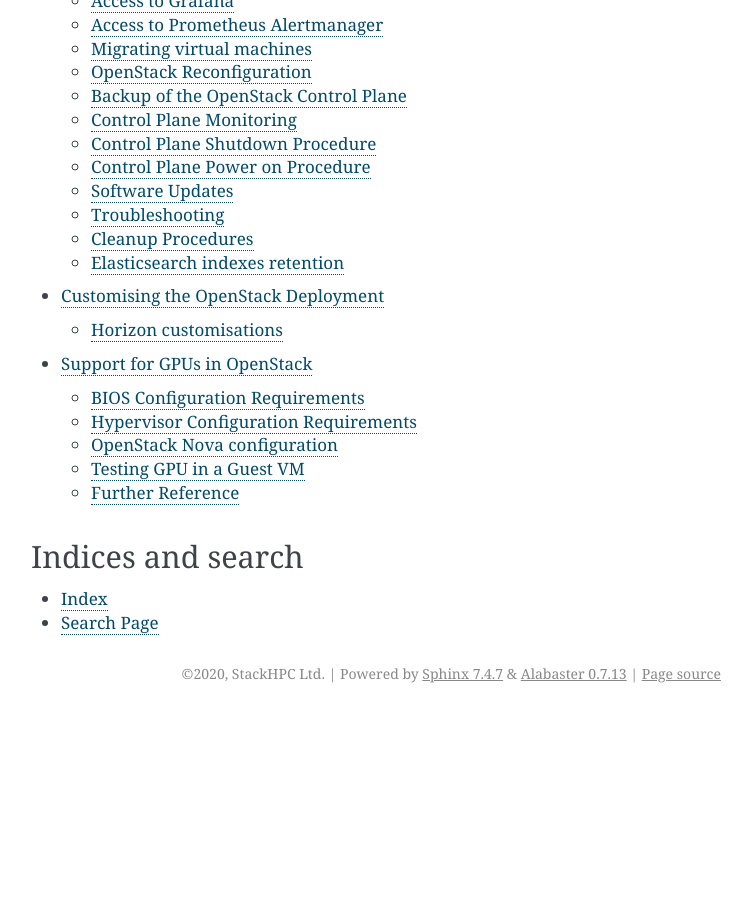
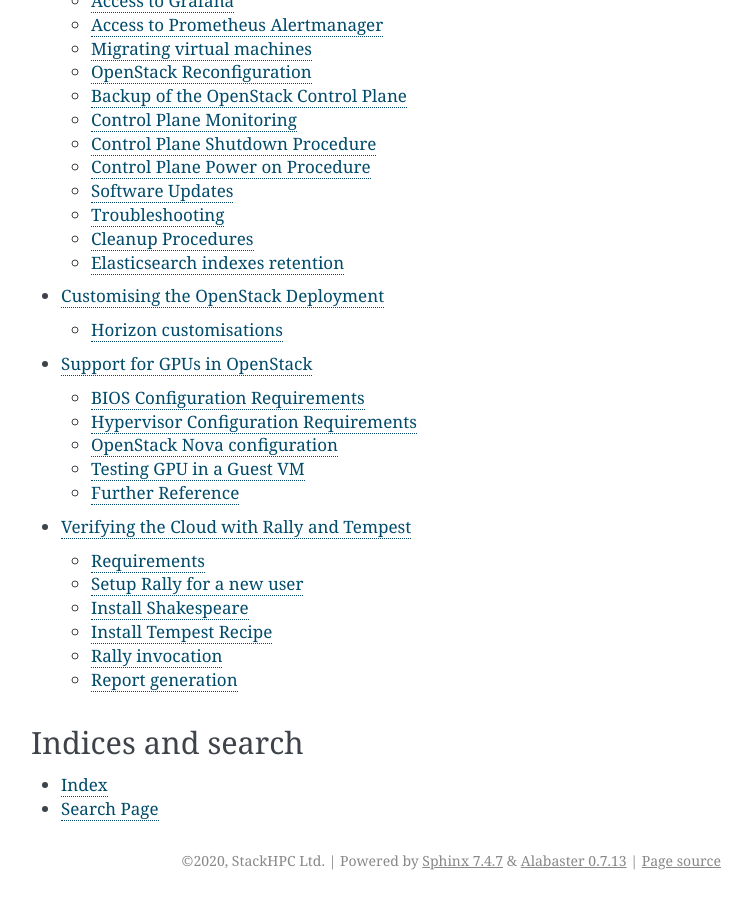
Before and after one commit to stackhpc/openstack-admin-guide, a Sphinx documentation site: the page built from source/index.rst, in a window 1280 px wide and 900 px high, scrolled down 1148 px. Shown: the whole window, without its empty margins (389-1141 px from the left). Built offline with Sphinx 7.4.7, drawn with Linux system fonts in a browser that asks for light colours; before the commit the page ends 1861 px from its top, so only the background shows below that; part of the change alters nothing that is shown.

Commit message:
Add section on running Rally and Tempest

```diff
--- a/source/index.rst
+++ b/source/index.rst
@@ -26,6 +26,7 @@ Contents
    operations_and_monitoring
    customising_deployment
    gpus_in_openstack
+   rally_and_tempest
 
 Indices and search
 ==================
--- /dev/null
+++ b/source/rally_and_tempest.rst
@@ -0,0 +1,97 @@
+.. include:: vars.rst
+
+==========================================
+Verifying the Cloud with Rally and Tempest
+==========================================
+
+`Rally <https://docs.openstack.org/rally/latest/>`_ is a test framework,
+and `Tempest <https://docs.openstack.org/tempest/latest/>`_ is the
+OpenStack API test suite.  In this guide, Rally is used to run Tempest tests.
+
+Requirements
+------------
+
+OpenStack tests are run from a host with access to the OpenStack APIs
+and external network for instances.
+
+The following software environment is needed:
+
+* OpenStack admin credentials, eg public-openrc.sh from kayobe-config/etc/kolla
+* A virtualenv setup with python-openstackclient installed
+
+Setup Rally for a new user
+--------------------------
+
+A good directory hierarchy would be `~/rally/shakespeare/tempest-recipes`.
+This is assumed in this guide.
+
+Install Rally into the virtualenv:
+
+.. code-block:: shell
+
+   pip3 install git+https://github.com/openstack/rally-openstack.git \
+        --constraint https://raw.githubusercontent.com/openstack/rally-openstack/master/upper-constraints.txt
+
+Create the Rally test database and configuration file:
+
+.. code-block:: shell
+
+   mkdir -p ~/.rally ~/rally/data
+   echo "[database]" | tee ~/.rally/rally.conf
+   echo "connection=sqlite:////home/${USER}/rally/data/rally.db" | tee -a ~/.rally/rally.conf
+   rally db recreate
+   rally verify create-verifier --name default --type tempest
+   rally deployment create --fromenv --name production
+
+Check:
+
+.. code-block:: shell
+
+   rally deployment show
+
+Install Shakespeare
+-------------------
+
+Shakespeare is used for writing Tempest test configuration.
+
+.. code-block:: shell
+
+   git clone https://github.com/stackhpc/shakespeare.git
+   cd shakespeare
+   pip3 install -r requirements.txt
+
+Install Tempest Recipe
+----------------------
+
+A custom set of Tempest recipes should be maintained for |project_name|,
+defining key parameters needed and fine-grained control on the test cases
+to run (and which to skip).
+
+In your `shakespeare` directory,
+install the Tempest recipes in your Tempest configuration.
+
+.. code-block:: shell
+   :substitutions:
+
+   git clone |tempest_recipes|
+   ansible-playbook template.yml -e @tempest-recipes/production.yml
+   mkdir -p  ../config/production
+   rally verify configure-verifier --reconfigure --extend ../config/production/production.conf
+
+Rally invocation
+----------------
+
+Invoke the tests (this will take several hours to complete):
+
+.. code-block:: shell
+
+   rally --debug verify start --concurrency 1 --skip-list tempest-recipes/production-skiplist.yml
+
+Report generation
+-----------------
+
+Generate an HTML report of the results:
+
+.. code-block:: shell
+
+   rally verify report --type html --to ~/rally/report-$(date -d "today" +"%Y%m%d%H%M").html
--- a/source/vars.rst
+++ b/source/vars.rst
@@ -44,5 +44,6 @@
 .. |seed_user| replace:: stack
 .. |support_email| replace:: acme-support@stackhpc.com
 .. |support_level| replace:: standard support
+.. |tempest_recipes| replace:: https://github.com/acme-openstack/tempest-recipes.git
 .. |tls_setup| replace:: TLS is implemented using a wildcard certificate available for ``*.acme.example``.
 .. |vault_password_file_path| replace:: ~/vault-password
```
